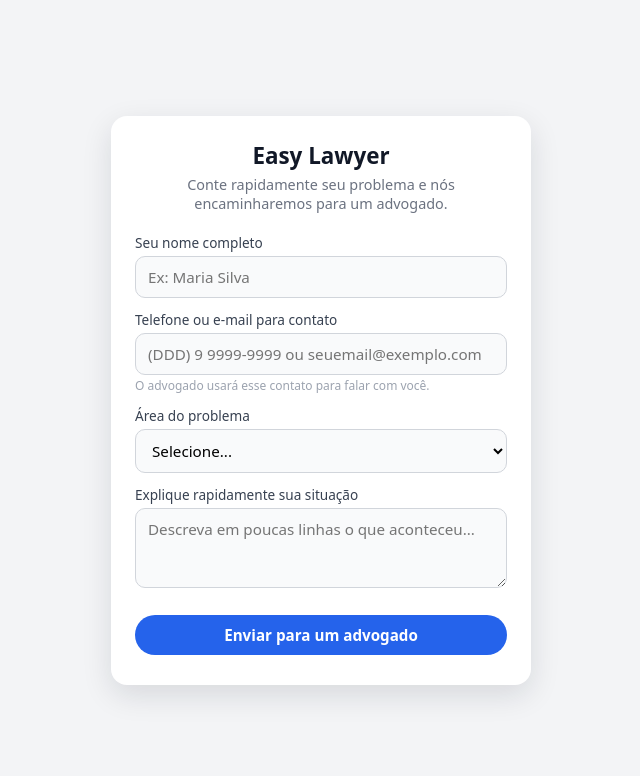
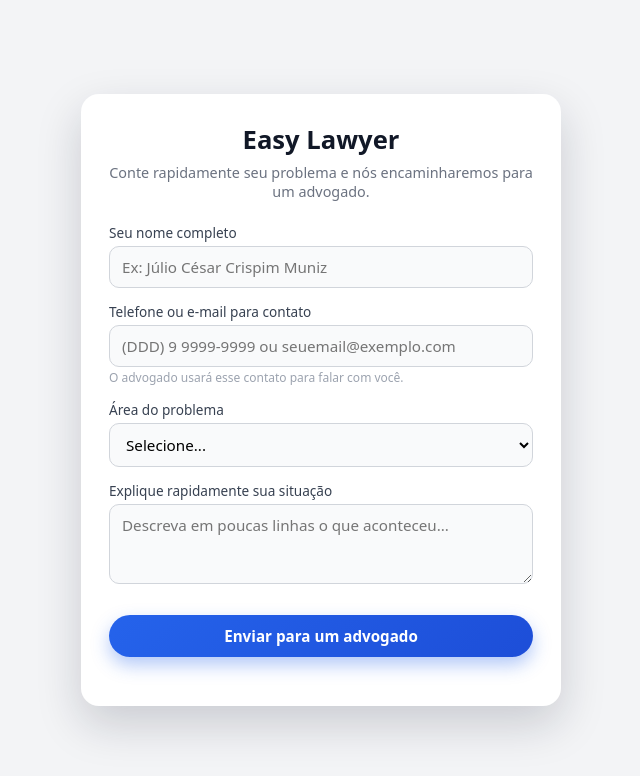
Before and after one commit to Olhaodesigner/jus-flow, a website: page public/index.html in a window 1280 px wide. Shown: the whole page, without its empty margins (319-959 px from the left). Drawn offline with Linux system fonts and the light colour scheme.

Commit message:
Update index.html

```diff
--- a/public/index.html
+++ b/public/index.html
@@ -23,17 +23,17 @@
     .card {
       background: #ffffff;
       width: 100%;
-      max-width: 420px;
-      padding: 24px 24px 20px;
-      border-radius: 16px;
-      box-shadow: 0 10px 30px rgba(15, 23, 42, 0.12);
+      max-width: 480px;
+      padding: 28px 28px 22px;
+      border-radius: 18px;
+      box-shadow: 0 18px 45px rgba(15, 23, 42, 0.18);
     }
 
     .logo {
       text-align: center;
-      font-weight: 700;
-      font-size: 1.4rem;
-      margin-bottom: 4px;
+      font-weight: 800;
+      font-size: 1.6rem;
+      margin-bottom: 6px;
       color: #111827;
     }
 
@@ -41,7 +41,7 @@
       text-align: center;
       font-size: 0.9rem;
       color: #6b7280;
-      margin-bottom: 20px;
+      margin-bottom: 22px;
     }
 
     label {
@@ -62,7 +62,7 @@
       border-radius: 10px;
       border: 1px solid #d1d5db;
       outline: none;
-      transition: border-color 0.15s ease, box-shadow 0.15s ease;
+      transition: border-color 0.15s ease, box-shadow 0.15s ease, background-color 0.15s ease;
       background-color: #f9fafb;
     }
 
@@ -78,7 +78,7 @@
     }
 
     .field {
-      margin-bottom: 12px;
+      margin-bottom: 14px;
     }
 
     .helper {
@@ -88,33 +88,41 @@
     }
 
     .btn {
-      margin-top: 10px;
+      margin-top: 12px;
       border: none;
       border-radius: 999px;
-      padding: 10px 14px;
+      padding: 11px 16px;
       font-weight: 600;
       cursor: pointer;
-      background: #2563eb;
+      background: linear-gradient(135deg, #2563eb, #1d4ed8);
       color: #ffffff;
       display: inline-flex;
       align-items: center;
       justify-content: center;
       gap: 6px;
-      transition: background 0.15s ease, transform 0.05s ease;
+      transition: background 0.15s ease, transform 0.05s ease, box-shadow 0.15s ease;
+      box-shadow: 0 8px 18px rgba(37, 99, 235, 0.35);
+    }
+
+    .btn:hover {
+      box-shadow: 0 10px 24px rgba(37, 99, 235, 0.4);
     }
 
     .btn:active {
       transform: translateY(1px);
+      box-shadow: 0 5px 14px rgba(37, 99, 235, 0.3);
     }
 
     .btn:disabled {
       opacity: 0.7;
       cursor: not-allowed;
+      box-shadow: none;
     }
 
     .status {
       margin-top: 10px;
       font-size: 0.85rem;
+      min-height: 1.2em;
     }
 
     .status.error {
@@ -136,7 +144,7 @@
     <form id="lead-form">
       <div class="field">
         <label for="name">Seu nome completo</label>
-        <input type="text" id="name" name="name" required placeholder="Ex: Maria Silva" />
+        <input type="text" id="name" name="name" required placeholder="Ex: Júlio César Crispim Muniz" />
       </div>
 
       <div class="field">
```
